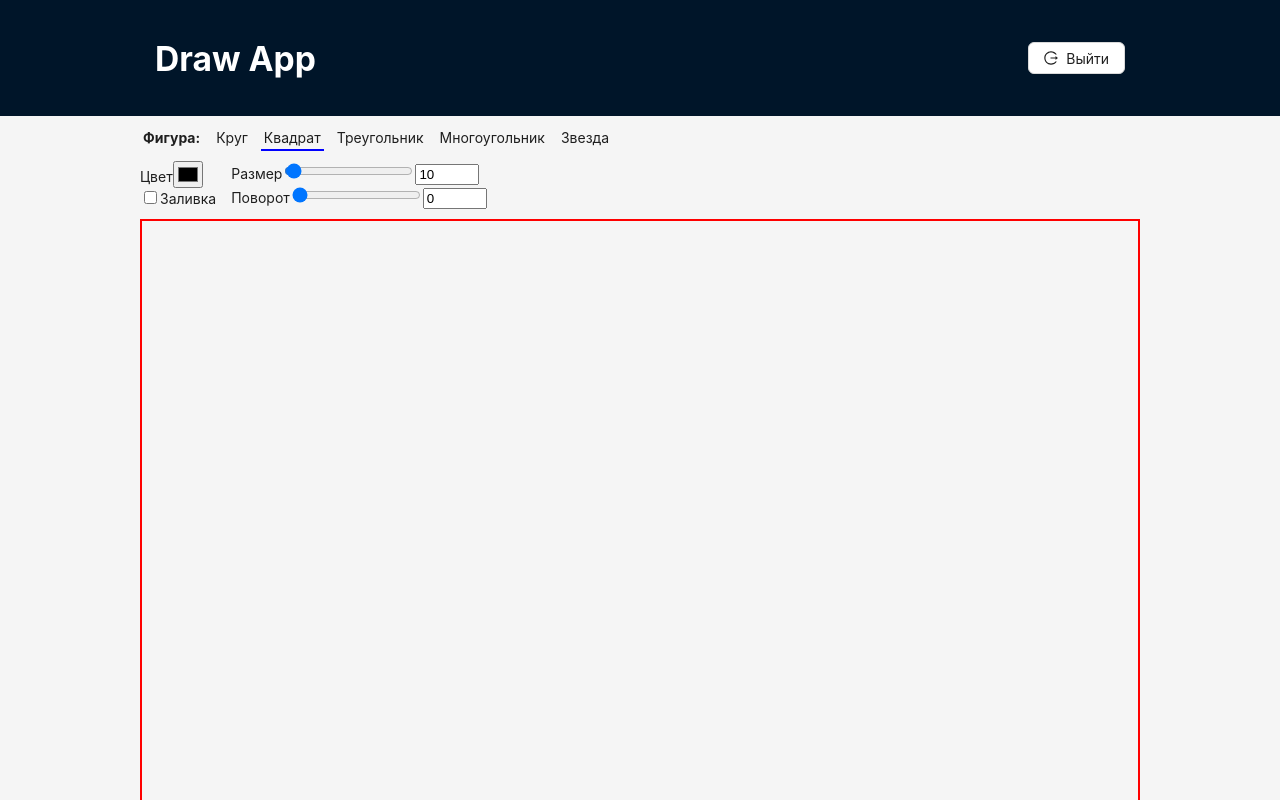
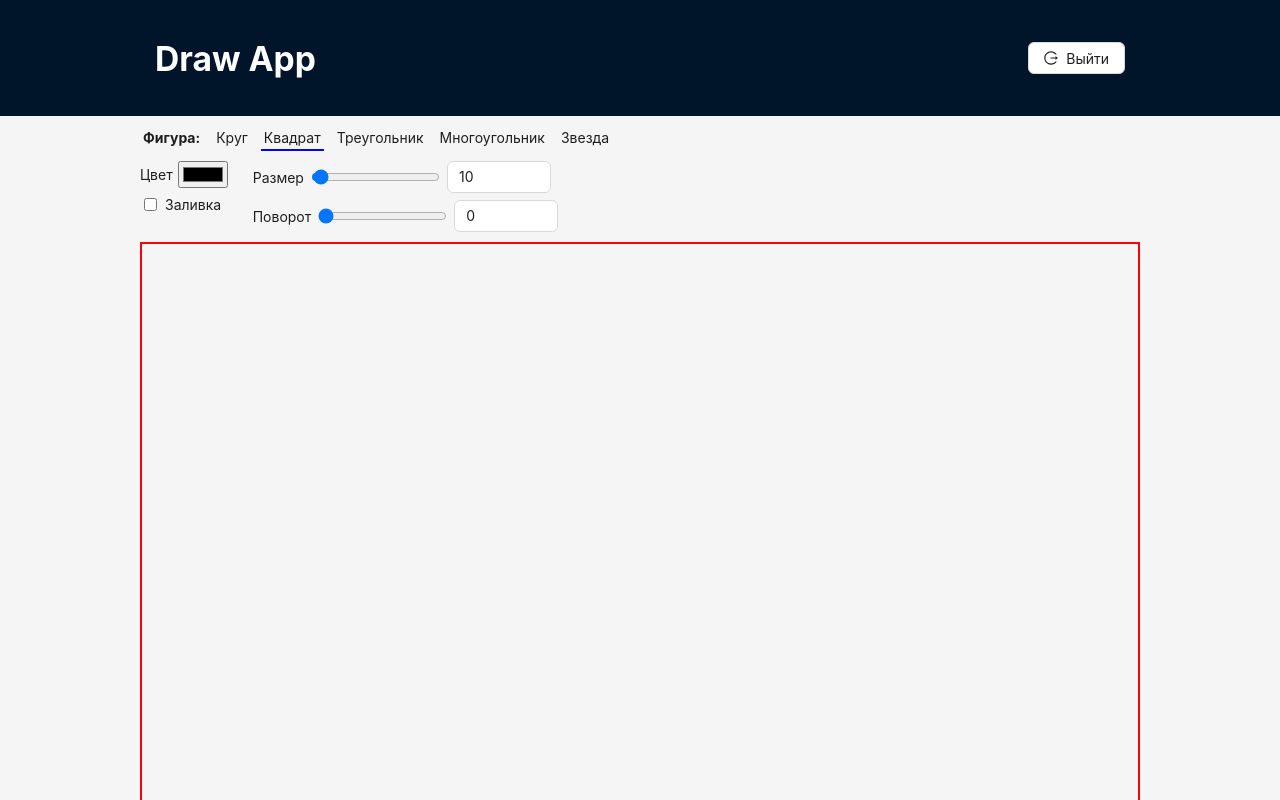
Before and after one commit to pashabezk/SimpleDrawApp, a React (Create React App) app: page /#/canvas in a window 1280 px wide. Shown: the top 800 px of the page. Built offline with nearby package versions, Linux system fonts and the light colour scheme.

Commit message:
v0.4 improve tool settings

```diff
--- a/src/Components/MainPage/Canvas/Canvas.tsx
+++ b/src/Components/MainPage/Canvas/Canvas.tsx
@@ -43,6 +43,7 @@ const Canvas = () => {
 		});
 	};
 
+	/** Handler for window resize */
 	const handleWindowResize = () => {
 		// @ts-ignore
 		const parent = canvas.current.parentNode;
@@ -106,6 +107,7 @@ const Canvas = () => {
 			}
 		}
 
+		// add new shape
 		shapesStorageVar([
 			...shapesStorage,
 			{
--- a/src/Components/MainPage/MainPage.module.css
+++ b/src/Components/MainPage/MainPage.module.css
@@ -25,9 +25,10 @@
 }
 
 .toolSettingsWrapper {
+	margin-bottom: 10px;
 	display: flex;
-	gap: 15px;
-	margin-bottom: 10px;
+	flex-wrap: wrap;
+	gap: 25px;
 }
 
 .toolSettingsWrapper input {
@@ -35,14 +36,28 @@
 }
 
 .toolSettingsWrapper input[type="color"] {
-	min-width: 30px;
+	min-width: 50px;
 }
 
 .toolSettingsGroup {
-	display: block;
+	display: flex;
+	flex-direction: column;
+	gap: 7px;
 }
 
 .toolSettingsGroup label,
-.toolSettingsGroup input[type="range"] {
+.toolSettingsGroup input[type="range"],
+.toolSettingsGroup input[type="color"] {
 	cursor: pointer;
 }
+
+.oneParamGroup {
+	display: flex;
+	flex-wrap: wrap;
+	align-items: center;
+	gap: 5px;
+}
+
+.oneParamGroup label {
+	margin: 0;
+}
--- a/src/Components/MainPage/Tools/CircleSettings.tsx
+++ b/src/Components/MainPage/Tools/CircleSettings.tsx
@@ -2,6 +2,7 @@ import {useReactiveVar} from "@apollo/client";
 import {circleSettingsVar} from "../../../Apollo/Storage";
 import React from "react";
 import {Input} from "antd";
+import styles from "../MainPage.module.css";
 
 /**
  * Component with settings for circle tool
@@ -18,12 +19,11 @@ const CircleSettings = () => {
 	};
 
 	return (
-		<>
+		<div className={styles.oneParamGroup}>
 			<label htmlFor="circleSize">Радиус</label>
 			<input
 				type="range"
 				id="circleSize"
-				name="circleSize"
 				min="1"
 				max="500"
 				value={settings.size}
@@ -37,7 +37,7 @@ const CircleSettings = () => {
 				onChange={handleSizeChange}
 				width={"100px"}
 			/>
-		</>
+		</div>
 	);
 };
 
--- a/src/Components/MainPage/Tools/RegularPolygonSettings.tsx
+++ b/src/Components/MainPage/Tools/RegularPolygonSettings.tsx
@@ -1,6 +1,8 @@
+import React from "react";
+import styles from "../MainPage.module.css";
 import {useReactiveVar} from "@apollo/client";
 import {regularPolygonSettingsVar} from "../../../Apollo/Storage";
-import React from "react";
+import {Input} from "antd";
 
 /**
  * Component with settings for regular polygon tool
@@ -32,60 +34,60 @@ const RegularPolygonSettings = () => {
 
 	return (
 		<>
+			<div className={styles.oneParamGroup}>
 				<label htmlFor="regularPolygonSize">Размер</label>
 				<input
 					type="range"
-				id="regularPolygonSize"
-				name="regularPolygonSize"
 					min="1"
 					max="500"
 					value={settings.size}
 					onChange={handleSizeChange}
 				/>
-			<input
+				<Input
 					type="number"
+					id="regularPolygonSize"
 					min="1"
 					max="500"
 					value={settings.size}
 					onChange={handleSizeChange}
 				/>
-			<br/>
+			</div>
+			<div className={styles.oneParamGroup}>
 				<label htmlFor="regularPolygonRotation">Поворот</label>
 				<input
 					type="range"
-				id="regularPolygonRotation"
-				name="regularPolygonRotation"
 					min="0"
 					max="359"
 					value={settings.rotation}
 					onChange={handleRotationAngleChange}
 				/>
-			<input
+				<Input
 					type="number"
+					id="regularPolygonRotation"
 					min="0"
 					max="359"
 					value={settings.rotation}
 					onChange={handleRotationAngleChange}
 				/>
-
-			<br/>
-			<label htmlFor="regularPolygonVertices">Количество вершин</label>
+			</div>
+			<div className={styles.oneParamGroup}>
+				<label htmlFor="regularPolygonVertices">Вершины</label>
 				<input
 					type="range"
-				id="regularPolygonVertices"
-				name="regularPolygonVertices"
 					min="3"
 					max="20"
 					value={settings.verticesNumber}
 					onChange={handleVerticesNumberChange}
 				/>
-			<input
+				<Input
 					type="number"
+					id="regularPolygonVertices"
 					min="3"
 					max="100"
 					value={settings.verticesNumber}
 					onChange={handleVerticesNumberChange}
 				/>
+			</div>
 		</>
 	);
 };
--- a/src/Components/MainPage/Tools/SquareSettings.tsx
+++ b/src/Components/MainPage/Tools/SquareSettings.tsx
@@ -1,6 +1,8 @@
+import React from "react";
+import styles from "../MainPage.module.css";
 import {useReactiveVar} from "@apollo/client";
 import {squareSettingsVar} from "../../../Apollo/Storage";
-import React from "react";
+import {Input} from "antd";
 
 /**
  * Component with settings for circle tool
@@ -25,41 +27,42 @@ const SquareSettings = () => {
 
 	return (
 		<>
+			<div className={styles.oneParamGroup}>
 				<label htmlFor="squareSize">Размер</label>
 				<input
 					type="range"
-				id="squareSize"
-				name="squareSize"
 					min="1"
 					max="500"
 					value={settings.size}
 					onChange={handleSizeChange}
 				/>
-			<input
+				<Input
 					type="number"
+					id="squareSize"
 					min="1"
 					max="500"
 					value={settings.size}
 					onChange={handleSizeChange}
 				/>
-			<br/>
+			</div>
+			<div className={styles.oneParamGroup}>
 				<label htmlFor="squareRotation">Поворот</label>
 				<input
 					type="range"
-				id="squareRotation"
-				name="squareRotation"
 					min="0"
 					max="359"
 					value={settings.rotation}
 					onChange={handleRotationAngleChange}
 				/>
-			<input
+				<Input
 					type="number"
+					id="squareRotation"
 					min="0"
 					max="359"
 					value={settings.rotation}
 					onChange={handleRotationAngleChange}
 				/>
+			</div>
 		</>
 	);
 };
--- a/src/Components/MainPage/Tools/StarSettings.tsx
+++ b/src/Components/MainPage/Tools/StarSettings.tsx
@@ -1,6 +1,8 @@
+import React from "react";
+import styles from "../MainPage.module.css";
 import {useReactiveVar} from "@apollo/client";
 import {starSettingsVar} from "../../../Apollo/Storage";
-import React from "react";
+import {Input} from "antd";
 
 /**
  * Component with settings for star tool
@@ -32,60 +34,60 @@ const StarSettings = () => {
 
 	return (
 		<>
+			<div className={styles.oneParamGroup}>
 				<label htmlFor="starSize">Размер</label>
 				<input
 					type="range"
-				id="starSize"
-				name="starSize"
 					min="1"
 					max="500"
 					value={settings.size}
 					onChange={handleSizeChange}
 				/>
-			<input
+				<Input
 					type="number"
+					id="starSize"
 					min="1"
 					max="500"
 					value={settings.size}
 					onChange={handleSizeChange}
 				/>
-			<br/>
+			</div>
+			<div className={styles.oneParamGroup}>
 				<label htmlFor="starRotation">Поворот</label>
 				<input
 					type="range"
-				id="starRotation"
-				name="starRotation"
 					min="0"
 					max="359"
 					value={settings.rotation}
 					onChange={handleRotationAngleChange}
 				/>
-			<input
+				<Input
 					type="number"
+					id="starRotation"
 					min="0"
 					max="359"
 					value={settings.rotation}
 					onChange={handleRotationAngleChange}
 				/>
-
-			<br/>
-			<label htmlFor="starVertices">Количество вершин</label>
+			</div>
+			<div className={styles.oneParamGroup}>
+				<label htmlFor="starVertices">Вершины</label>
 				<input
 					type="range"
-				id="starVertices"
-				name="starVertices"
 					min="3"
 					max="20"
 					value={settings.verticesNumber}
 					onChange={handleVerticesNumberChange}
 				/>
-			<input
+				<Input
 					type="number"
+					id="starVertices"
 					min="3"
 					max="100"
 					value={settings.verticesNumber}
 					onChange={handleVerticesNumberChange}
 				/>
+			</div>
 		</>
 	);
 };
--- a/src/Components/MainPage/Tools/ToolSettings.tsx
+++ b/src/Components/MainPage/Tools/ToolSettings.tsx
@@ -55,6 +55,7 @@ const ToolSettings = () => {
 	return (
 		<div className={styles.toolSettingsWrapper}>
 			<div className={styles.toolSettingsGroup}>
+				<div className={styles.oneParamGroup}>
 					<label htmlFor="color">Цвет</label>
 					<input
 						type="color"
@@ -63,7 +64,8 @@ const ToolSettings = () => {
 						value={settings.color}
 						onChange={handleColorChange}
 					/>
-				<br/>
+				</div>
+				<div className={styles.oneParamGroup}>
 					<input
 						type="checkbox"
 						id="filled"
@@ -73,6 +75,7 @@ const ToolSettings = () => {
 					/>
 					<label htmlFor="filled">Заливка</label>
 				</div>
+			</div>
 			<div className={styles.toolSettingsGroup}>
 				{body}
 			</div>
--- a/src/Components/MainPage/Tools/TriangleSettings.tsx
+++ b/src/Components/MainPage/Tools/TriangleSettings.tsx
@@ -1,6 +1,8 @@
+import React from "react";
 import {useReactiveVar} from "@apollo/client";
 import {triangleSettingsVar} from "../../../Apollo/Storage";
-import React from "react";
+import styles from "../MainPage.module.css";
+import {Input} from "antd";
 
 /**
  * Component with settings for triangle tool
@@ -25,41 +27,42 @@ const TriangleSettings = () => {
 
 	return (
 		<>
+			<div className={styles.oneParamGroup}>
 				<label htmlFor="squareSize">Размер</label>
 				<input
 					type="range"
-				id="triangleSize"
-				name="triangleSize"
 					min="1"
 					max="500"
 					value={settings.size}
 					onChange={handleSizeChange}
 				/>
-			<input
+				<Input
 					type="number"
+					id="triangleSize"
 					min="1"
 					max="500"
 					value={settings.size}
 					onChange={handleSizeChange}
 				/>
-			<br/>
+			</div>
+			<div className={styles.oneParamGroup}>
 				<label htmlFor="squareRotation">Поворот</label>
 				<input
 					type="range"
-				id="squareRotation"
-				name="squareRotation"
 					min="0"
 					max="359"
 					value={settings.rotation}
 					onChange={handleRotationAngleChange}
 				/>
-			<input
+				<Input
 					type="number"
+					id="squareRotation"
 					min="0"
 					max="359"
 					value={settings.rotation}
 					onChange={handleRotationAngleChange}
 				/>
+			</div>
 		</>
 	);
 };
```
Lines whose indentation alone changed are shown as unchanged.
